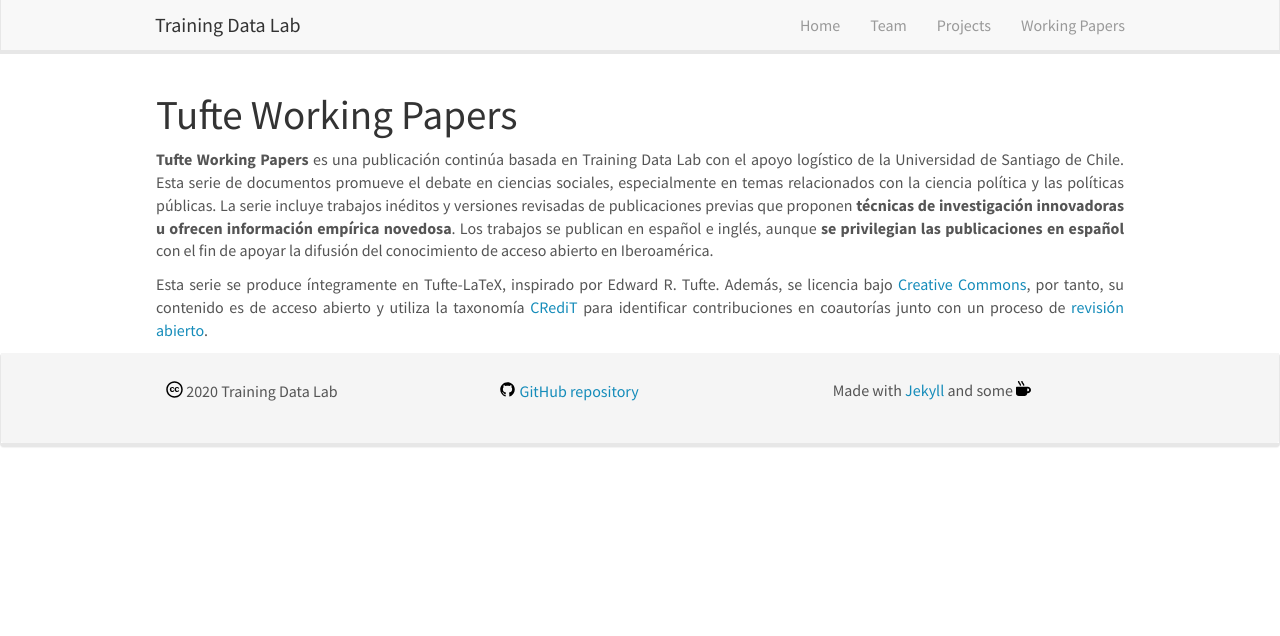
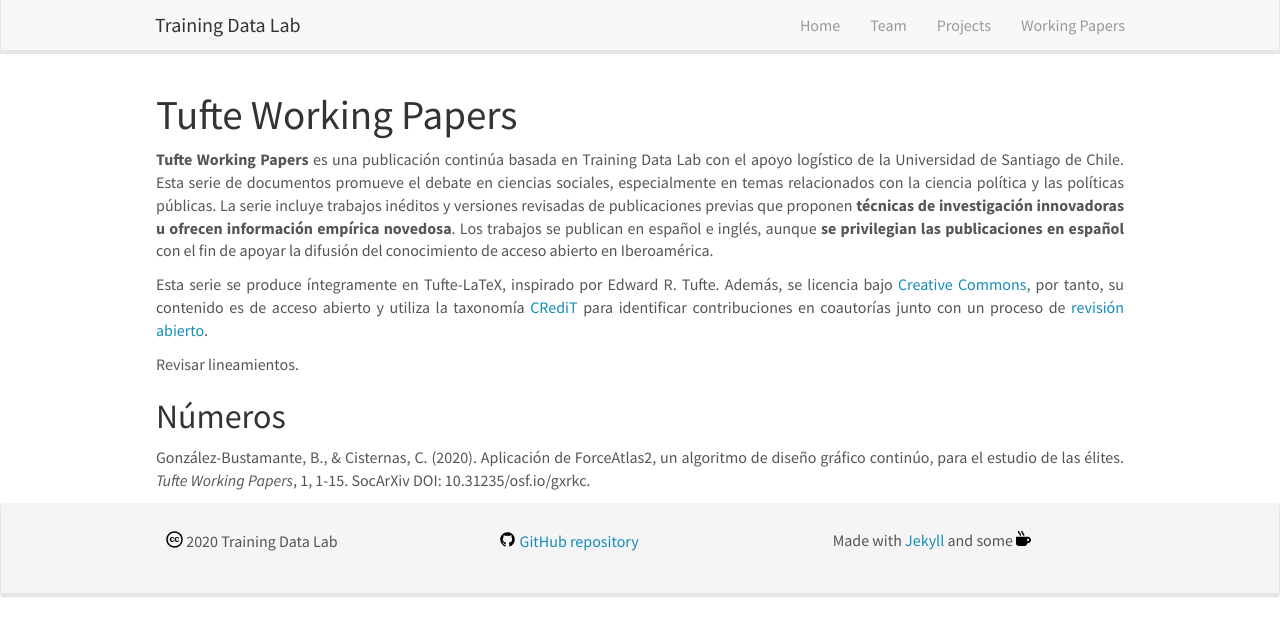
Before and after one commit to training-datalab/old-training-datalab.com, a Jekyll site: the page built from _pages/tufte-working-papers.md, in a window 1280 px wide. Shown: the top 636 px of the page. Built offline with Jekyll 4.4.1, drawn with Linux system fonts in a browser that asks for light colours; nearby versions of some CDN libraries.

Commit message:
Update tufte-working-papers.md

```diff
--- a/_pages/tufte-working-papers.md
+++ b/_pages/tufte-working-papers.md
@@ -11,3 +11,9 @@
 <p align=" justify"><b>Tufte Working Papers</b> es una publicación continúa basada en Training Data Lab con el apoyo logístico de la Universidad de Santiago de Chile. Esta serie de documentos promueve el debate en ciencias sociales, especialmente en temas relacionados con la ciencia política y las políticas públicas. La serie incluye trabajos inéditos y versiones revisadas de publicaciones previas que proponen <strong>técnicas de investigación innovadoras u ofrecen información empírica novedosa</strong>. Los trabajos se publican en español e inglés, aunque <strong>se privilegian las publicaciones en español</strong> con el fin de apoyar la difusión del conocimiento de acceso abierto en Iberoamérica.</p>
 
 <p align=" justify">Esta serie se produce íntegramente en Tufte-LaTeX, inspirado por Edward R. Tufte. Además, se licencia bajo <a href="https://github.com/Tufte-Papers/tuftepapers.com/blob/master/LICENSE.txt" target="_blank">Creative Commons</a>, por tanto, su contenido es de acceso abierto y utiliza la taxonomía <a href="https://bgonzalezbustamante.github.io/CRediT/" target="_blank">CRediT</a> para identificar contribuciones en coautorías junto con un proceso de <a href="/open-review">revisión abierto</a>.</p>
+
+Revisar lineamientos.
+
+## Números
+
+<p align=" justify">González-Bustamante, B., & Cisternas, C. (2020). Aplicación de ForceAtlas2, un algoritmo de diseño gráfico continúo, para el estudio de las élites. <em>Tufte Working Papers</em>, 1, 1-15. SocArXiv DOI: 10.31235/osf.io/gxrkc.</p>
```
